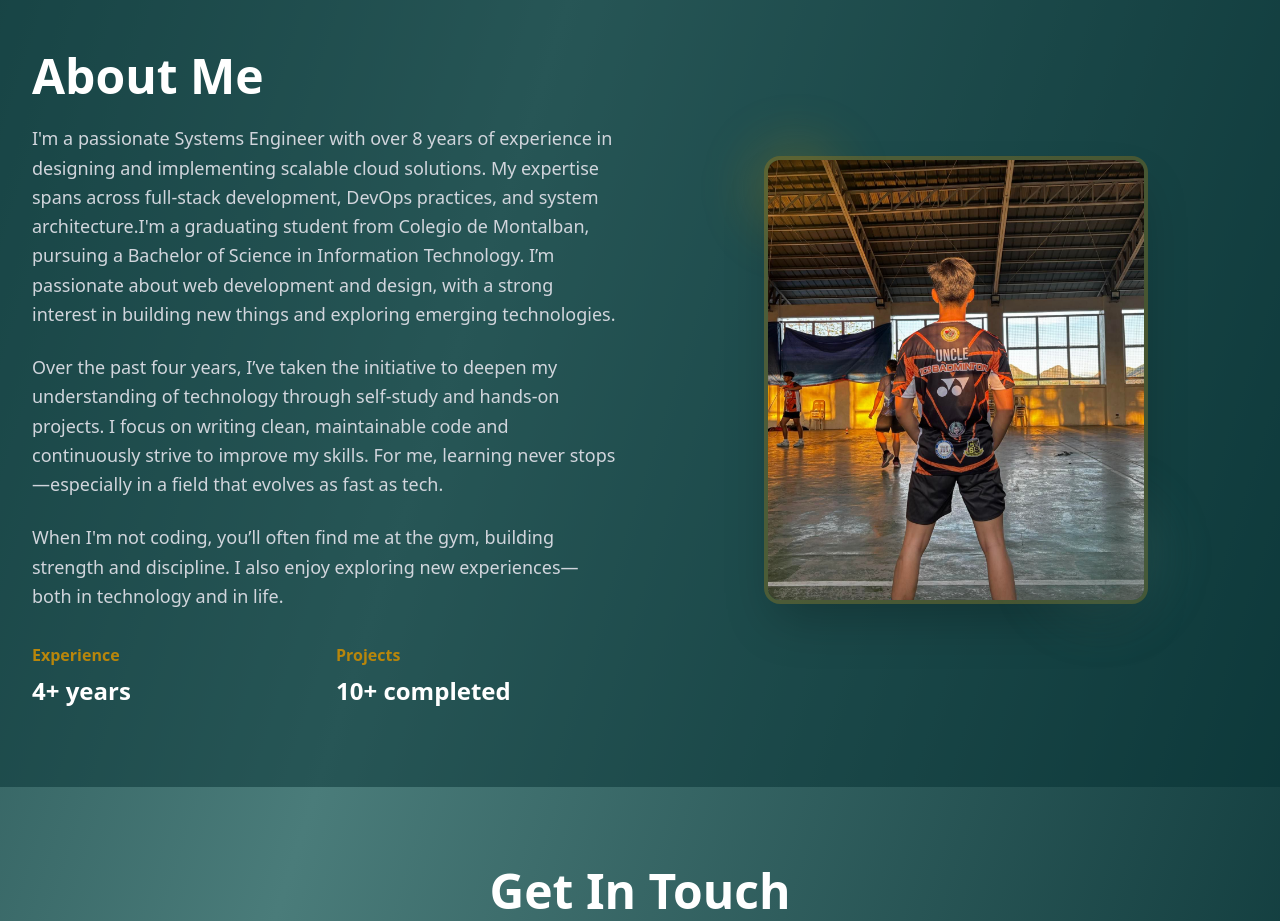
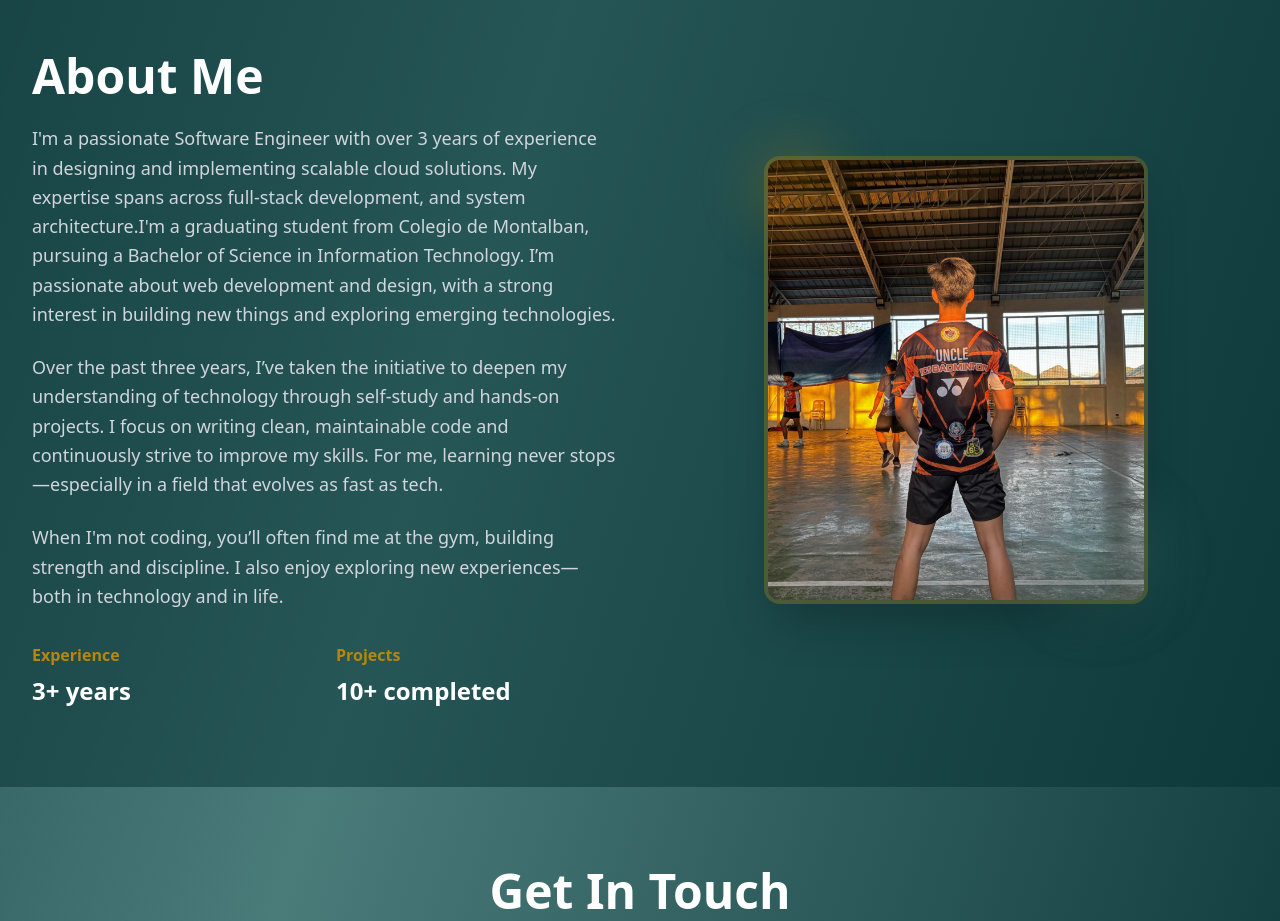
Before and after one commit to uncleedev/portfolio, a Next.js app: page / in a window 1280 px wide. Shown: the part 2220-3141 px from the top of the page. Built offline with nearby package versions, Linux system fonts and the light colour scheme.

Commit message:
Update AboutSection.tsx

```diff
--- a/components/AboutSection.tsx
+++ b/components/AboutSection.tsx
@@ -10,12 +10,12 @@ export default function AboutSection() {
               <h2 className="text-4xl sm:text-5xl font-bold text-white mb-6">About Me</h2>
               <div className="space-y-6 text-gray-300 text-lg leading-relaxed">
                 <p>
-                  I'm a passionate Systems Engineer with over 8 years of experience in designing and implementing
-                  scalable cloud solutions. My expertise spans across full-stack development, DevOps practices, and
+                  I'm a passionate Software Engineer with over 3 years of experience in designing and implementing
+                  scalable cloud solutions. My expertise spans across full-stack development, and
                   system architecture.I'm a graduating student from Colegio de Montalban, pursuing a Bachelor of Science in Information Technology. I’m passionate about web development and design, with a strong interest in building new things and exploring emerging technologies.
                 </p>
                 <p>
-                  Over the past four years, I’ve taken the initiative to deepen my understanding of technology through self-study and hands-on projects. I focus on writing clean, maintainable code and continuously strive to improve my skills. For me, learning never stops—especially in a field that evolves as fast as tech.
+                  Over the past three years, I’ve taken the initiative to deepen my understanding of technology through self-study and hands-on projects. I focus on writing clean, maintainable code and continuously strive to improve my skills. For me, learning never stops—especially in a field that evolves as fast as tech.
                 </p>
                 <p>
                   When I'm not coding, you’ll often find me at the gym, building strength and discipline. I also enjoy exploring new experiences—both in technology and in life.
@@ -25,7 +25,7 @@ export default function AboutSection() {
               <div className="mt-8 grid grid-cols-2 gap-6">
                 <div>
                   <h4 className="text-[#B8860B] font-semibold mb-2">Experience</h4>
-                  <p className="text-white text-2xl font-bold">4+ years</p>
+                  <p className="text-white text-2xl font-bold">3+ years</p>
                 </div>
                 <div>
                   <h4 className="text-[#B8860B] font-semibold mb-2">Projects</h4>
@@ -39,7 +39,7 @@ export default function AboutSection() {
                 <div className="w-80 h-96 sm:w-96 sm:h-[28rem] rounded-2xl overflow-hidden border-4 border-[#B8860B]/30 shadow-2xl">
                   <Image
                     src="/about.jpg"
-                    alt="John Doe working"
+                    alt="uncle working"
                     width={400}
                     height={450}
                     className="w-full h-full object-cover"
```
